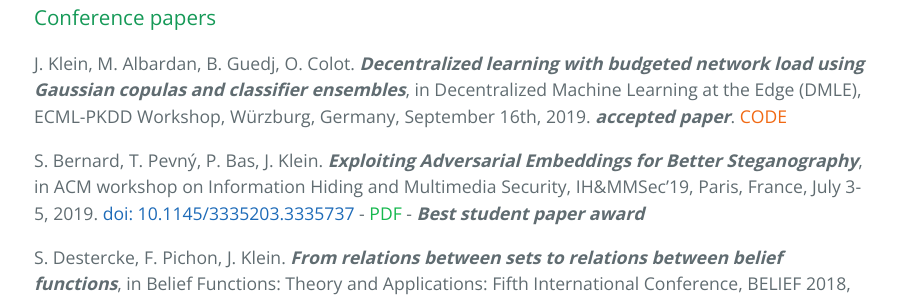
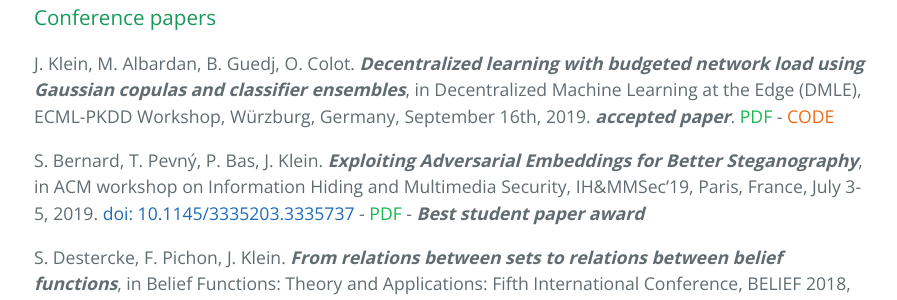
Before and after one commit to john-klein/john-klein.github.io, a Jekyll site: the page built from index.md, in a window 1280 px wide and 900 px high, scrolled down 3195 px. Shown: the part 156-456 px from the top of the window, without its empty margins (190-1087 px from the left). Built offline with Jekyll 4.4.1, drawn with Linux system fonts in a browser that asks for light colours; our own code applies the rules of GitHub Pages for plain Markdown files.

Commit message:
Update index.md

```diff
--- a/index.md
+++ b/index.md
@@ -149,6 +149,7 @@ J. Klein, ***Complementary Lipschitz continuity results for the distribution of
 ### Conference papers
 
 J. Klein, M. Albardan, B. Guedj, O. Colot. ***Decentralized learning with budgeted network load using Gaussian copulas and classifier ensembles***, in Decentralized Machine Learning at the Edge (DMLE), ECML-PKDD Workshop, Würzburg, Germany, September 16th, 2019. ***accepted paper***.
+<a href="https://arxiv.org/pdf/1804.10028.pdf" style="color: rgb(22,184,78)">PDF</a> -
 <a href="https://github.com/john-klein/DELCO" style="color: rgb(241,105,19)">CODE</a>
 
 S. Bernard, T. Pevný, P. Bas, J. Klein. ***Exploiting Adversarial Embeddings for Better Steganography***, in ACM workshop on Information Hiding and Multimedia Security, IH&MMSec'19, Paris, France, July 3-5, 2019.
```
